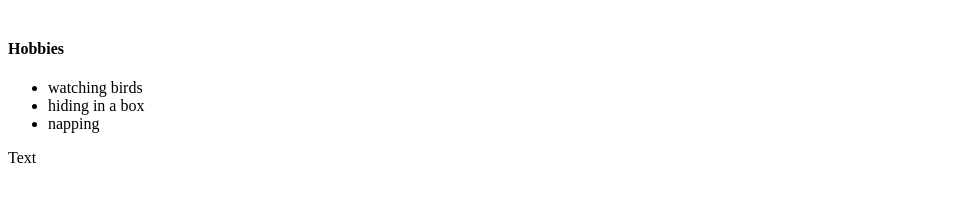
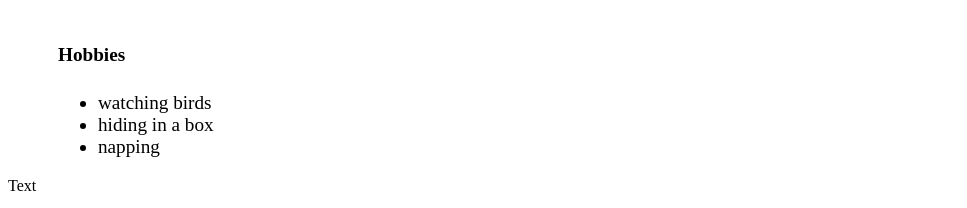
Before and after one commit to WhiteN9/rendering-with-react, a React (Create React App) app: page / in a window 1280 px wide. Shown: the part 477-685 px from the top of the page, without its empty margins (0-967 px from the left). Built offline with nearby package versions, Linux system fonts and the light colour scheme.

Commit message:
hobbylist css to add some padding and font size

```diff
--- a/src/HobbyList.css
+++ b/src/HobbyList.css
@@ -0,0 +1,4 @@
+.hobbies {
+    padding-left: 50px;
+    font-size: 120%;
+}
```
